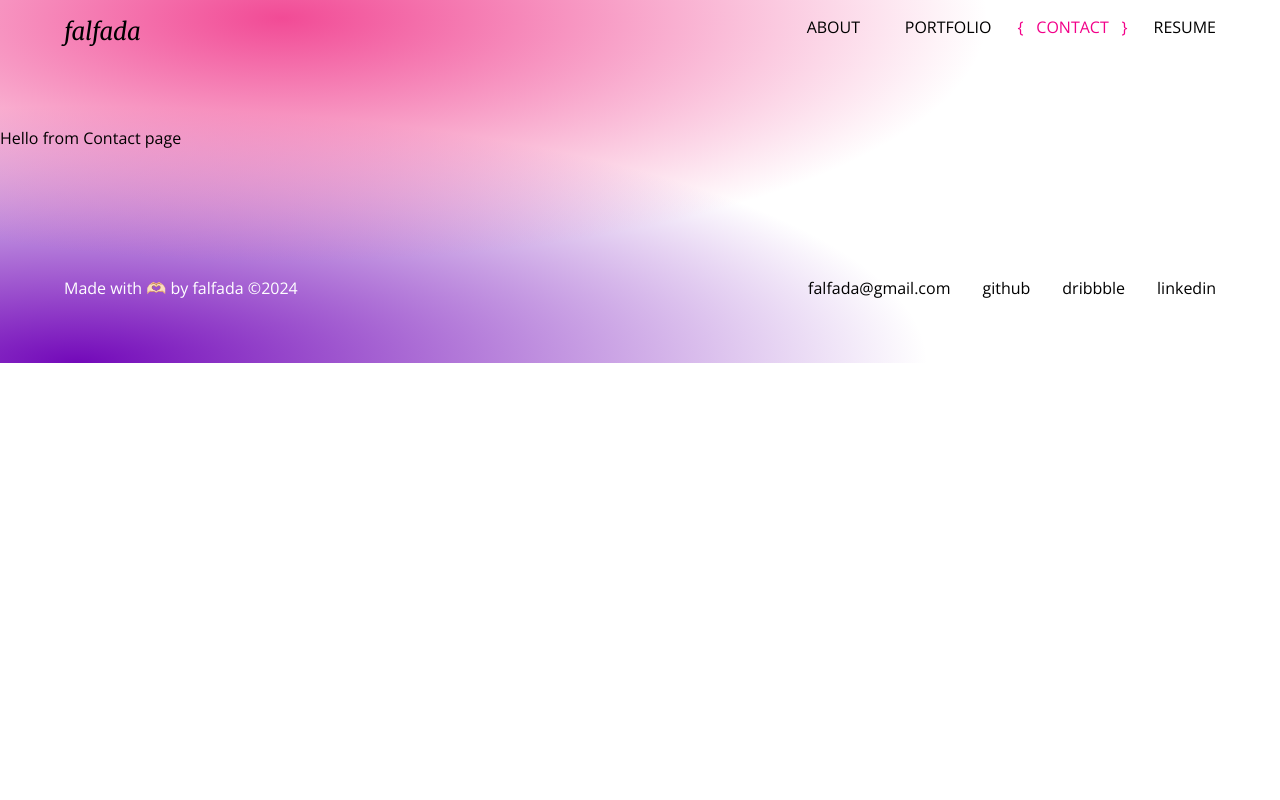
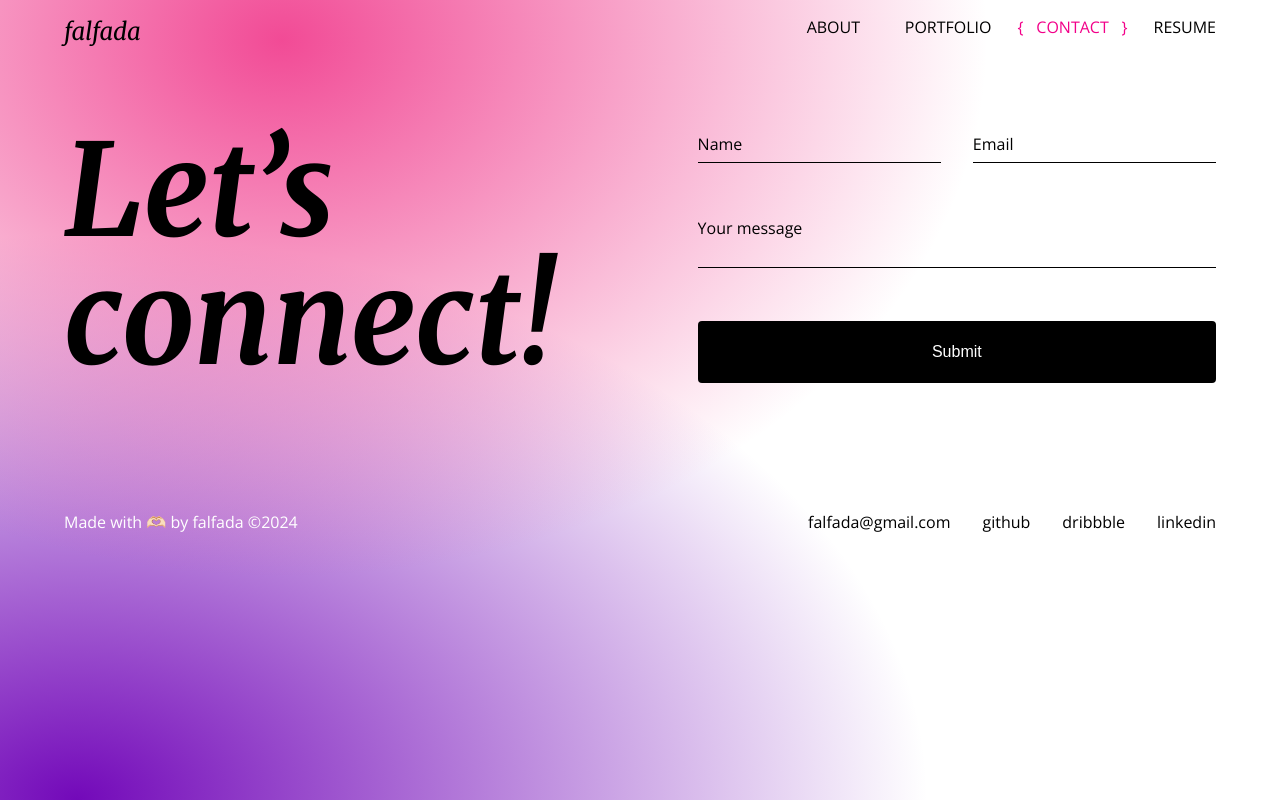
Before and after one commit to falfada/portfolio-falfada, a React (Vite) app: page /Contact in a window 1280 px wide. Built offline with nearby package versions, Linux system fonts and the light colour scheme.

Commit message:
Added Contact Form page

```diff
--- a/src/App.scss
+++ b/src/App.scss
@@ -13,6 +13,7 @@ ul {
 
 body {
   width: 100%;
+  min-height: 100vh;
   background-color: hsla(0, 0%, 100%, 1);
   background-image: radial-gradient(
       at 22% 5%,
--- a/src/pages/About.jsx
+++ b/src/pages/About.jsx
@@ -10,7 +10,7 @@ export default function About() {
   });
   return (
     <section className="container">
-      <h1 className='title-about'>Hi there 👋🏻, I’m Daniela<br/>
+      <h1 className='title-about'>Hi there, I’m Daniela <img src="src/assets/avatar.png" className="avatar" /><br/>
         I am a <span className="typewriter-serif">{typeEffect}</span></h1>
         <p className="text-about">
         My journey started as a web designer 👩🏻‍🎨, where I crafted visually engaging <span className="outline">websites</span>  . As my passion for technology grew, I expanded into full stack development 👩🏻‍💻, seamlessly integrating <span className="outline">front-end</span> design with <span className="outline">back-end</span> functionality.
--- a/src/pages/Contact.jsx
+++ b/src/pages/Contact.jsx
@@ -1,5 +1,112 @@
-export default function Contact(){
-    return(
-        <>Hello from Contact page</>
-    )
+import "../scss/pages/Contact.scss";
+import { useState } from "react";
+
+export default function Contact() {
+  const [email, setEmail] = useState("");
+  const [name, setName] = useState("");
+  const [message, setMessage] = useState("");
+
+  //   Error messages
+  const [errorName, setErrorName] = useState("");
+  const [errorEmail, setErrorEmail] = useState("");
+  const [errorMessage, setErrorMessage] = useState("");
+
+  const [successMessage, setSuccessMessage] = useState("");
+
+  const validateEmail = (email) => {
+    const emailRegex = /^[^\s@]+@[^\s@]+\.[^\s@]+$/;
+    return emailRegex.test(email);
+  };
+
+  const handleChange = (e) => {
+    const { target } = e;
+    const inputType = target.name;
+    const inputValue = target.value;
+
+    target.classList.remove("error");
+
+    switch (inputType) {
+      case "name":
+        setName(inputValue);
+        setErrorName("");
+        break;
+      case "email":
+        setEmail(inputValue);
+        setErrorEmail("");
+        break;
+      default:
+        setMessage(inputValue);
+        setErrorMessage("");
+    }
+  };
+
+  const handleSubmit = (e) => {
+    e.preventDefault();
+
+    if (name === "") {
+      e.target.name.classList.add("error");
+      setErrorName("Name is required. Please enter your name.");
+      return;
+    }
+    if (email === "") {
+      e.target.email.classList.add("error");
+      setErrorEmail("Email is required. Please enter your email address.");
+      return;
+    }
+    if (!validateEmail(email)) {
+      e.target.email.classList.add("error");
+      setErrorEmail(
+        "Please enter a valid email address. It should include an '@' symbol and a domain name."
+      );
+      return;
+    }
+    if (message === "") {
+      e.target.message.classList.add("error");
+      setErrorMessage("Message is required. Please enter your message.");
+      return;
+    }
+
+    setSuccessMessage("Your message has been sent successfully!");
+
+    setName("");
+    setEmail("");
+    setMessage("");
+  };
+
+  return (
+    <section className="container">
+      <div className="contact-container">
+        <h1 className="contact-title">Let’s connect!</h1>
+        <form className="contact-form" onSubmit={handleSubmit}>
+          <div>
+            <input
+              type="text"
+              name="name"
+              value={name}
+              placeholder="Name"
+              onChange={handleChange}
+            />
+            {errorName && <p className="error-text">{errorName}</p>}
+          </div>
+          <div>
+            <input
+              type="email"
+              name="email"
+              value={email}
+              placeholder="Email"
+              onChange={handleChange}
+            />
+            {errorEmail && <p className="error-text">{errorEmail}</p>}
+          </div>
+          <div>
+            <textarea name="message" value={message} onChange={handleChange} placeholder="Your message">
+            </textarea>
+            {errorMessage && <p className="error-text">{errorMessage}</p>}
+          </div>
+          <button type="submit">Submit</button>
+          {successMessage && <p className="success-text">{successMessage}</p>}
+        </form>
+      </div>
+    </section>
+  );
 }
--- a/src/scss/_variables.scss
+++ b/src/scss/_variables.scss
@@ -4,3 +4,5 @@ $black: #000;
 $purple: #b100e8;
 $pink: #f20089;
 $white: #fff;
+$red: #e74c3c;
+$green: #2ecc71;
--- a/src/scss/pages/About.scss
+++ b/src/scss/pages/About.scss
@@ -17,3 +17,6 @@ p.text-about{
         border-radius: 50px;
     }
 }
+img.avatar{
+    width: 5rem;
+}
--- /dev/null
+++ b/src/scss/pages/Contact.scss
@@ -0,0 +1,89 @@
+@import "../variables";
+.contact{
+    &-container{
+        display: flex;
+        justify-content: space-between;
+
+    }
+    &-title{
+        width: 46%;
+        font-family: $serif-font;
+        font-style: italic;
+        font-size: 8rem;
+        line-height: 8rem;
+    }
+    &-form{
+        width: 45%;
+        display: grid;
+        grid-template-columns: repeat(2, 1fr);
+        gap: 1rem 2rem;
+        input{
+            width: 100%;
+            appearance: none;
+            outline: none;
+            border: none;
+            background: transparent;
+            border-bottom: 1px solid $black;
+            padding: .4rem 0;
+            font-size: 1rem;
+            font-family: $body-font;
+            transition: all .3s ease;
+            &::placeholder{
+                color: $black;
+            }
+            &:focus{
+                border-color: $purple;
+            }
+        }
+        textarea{
+            width: 100%;
+            appearance: none;
+            outline: none;
+            border: none;
+            background: transparent;
+            border-bottom: 1px solid $black;
+            padding: .4rem 0;
+            font-size: 1rem;
+            font-family: $body-font;
+            resize: none;
+            transition: all .3s ease;
+            &::placeholder{
+                color: $black;
+            }
+            &:focus{
+                border-color: $purple;
+            }
+
+        }
+        div:nth-child(3){
+            grid-column: span 2;
+        }
+        button{
+            grid-column: span 2;
+            outline: none;
+            border: none;
+            border-radius: 4px;
+            font-size: 1rem;
+            padding: .4rem;
+            background: $black;
+            color: $white;
+            transition: all .3s ease;
+        }
+        p:last-child{
+            grid-column: span 2;
+        }
+        .error{
+            border-color: $red;
+            &-text{
+                font-size: .8rem;
+                margin-top: .4rem;
+                color: $red;
+            }
+        }
+        .success-text{
+            font-size: .8rem;
+            color: $green;
+        }
+
+    }
+}
```
Also changed, not shown: src/assets/avatar.png (added).
